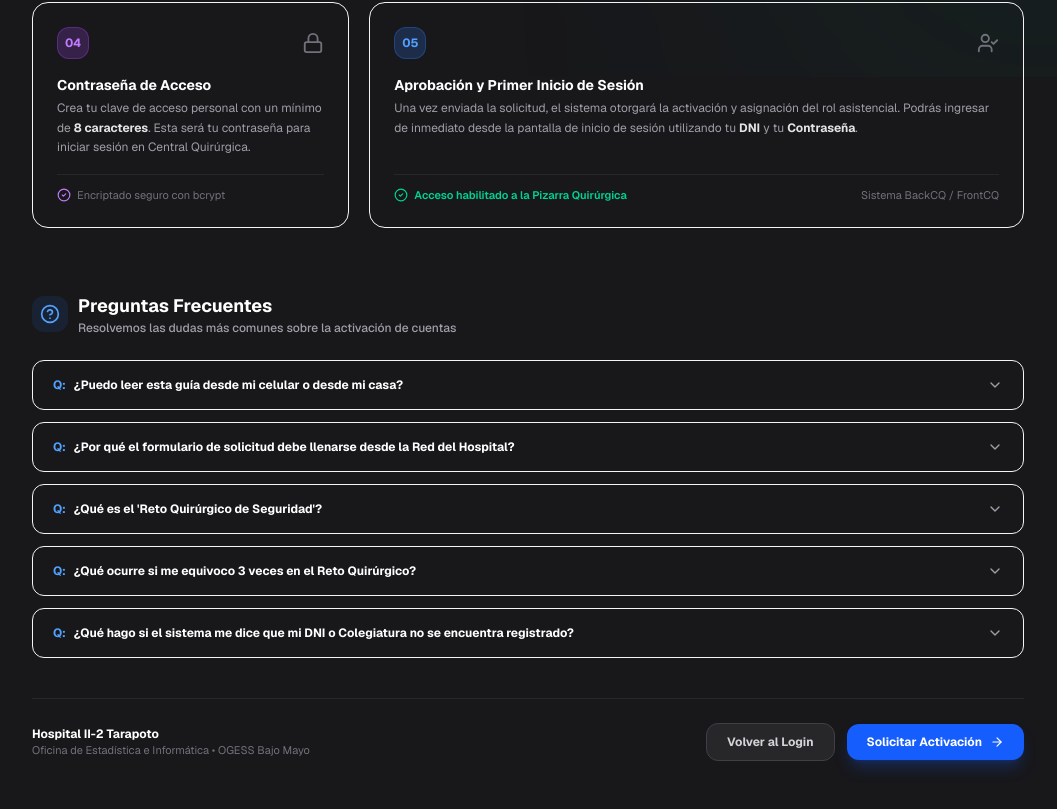
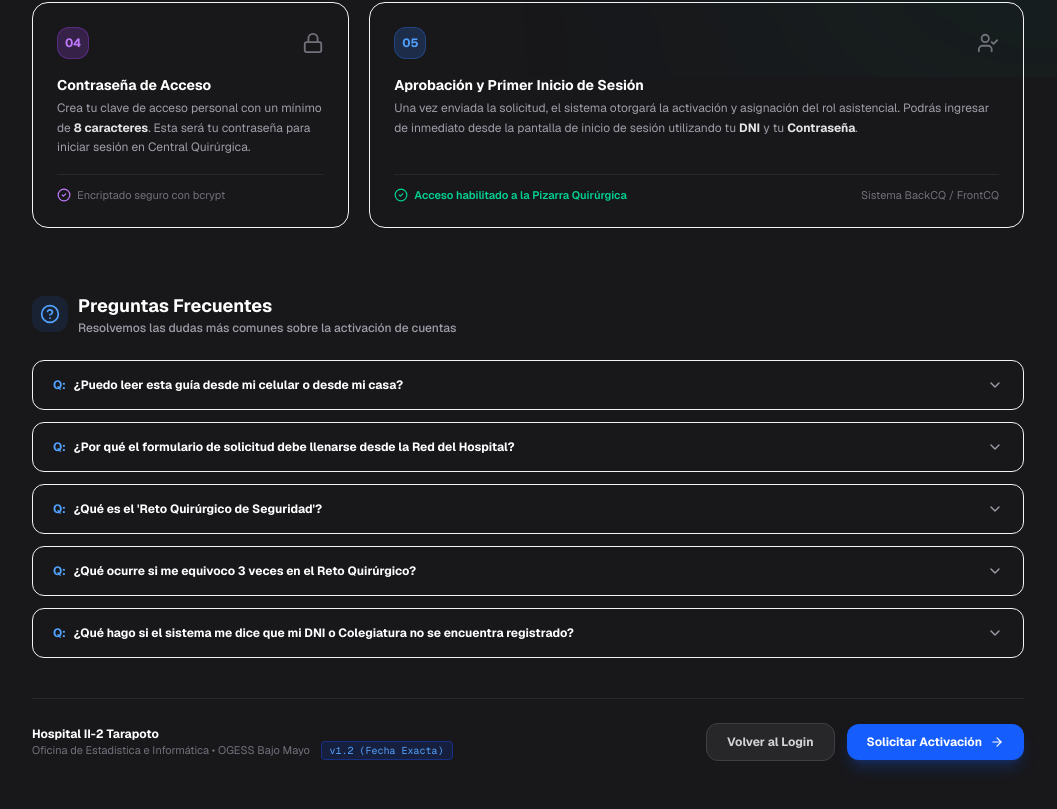
Before and after one commit to jhonyvp2000/FrontCQ, a Next.js app: page /help/activar-cuenta in a window 1280 px wide. Shown: the part 723-1532 px from the top of the page, without its empty margins (112-1169 px from the left). Built offline with nearby package versions, Linux system fonts and the light colour scheme; no server answers.

Commit message:
feat: add version badge v1.2 to account activation help guide

```diff
--- a/src/app/help/activar-cuenta/page.tsx
+++ b/src/app/help/activar-cuenta/page.tsx
@@ -395,7 +395,9 @@ export default function HelpActivateAccountPage() {
         <div className="pt-6 text-center border-t border-zinc-800 flex flex-col md:flex-row items-center justify-between gap-4">
           <div className="text-left">
             <p className="text-xs font-bold text-white">Hospital II-2 Tarapoto</p>
-            <p className="text-[11px] text-zinc-500">Oficina de Estadística e Informática • OGESS Bajo Mayo</p>
+            <p className="text-[11px] text-zinc-500">
+              Oficina de Estadística e Informática • OGESS Bajo Mayo <span className="ml-2 text-blue-400 font-mono text-[10px] bg-blue-950/60 px-2 py-0.5 rounded border border-blue-800/60">v1.2 (Fecha Exacta)</span>
+            </p>
           </div>
 
           <div className="flex items-center gap-3 w-full md:w-auto">
```
